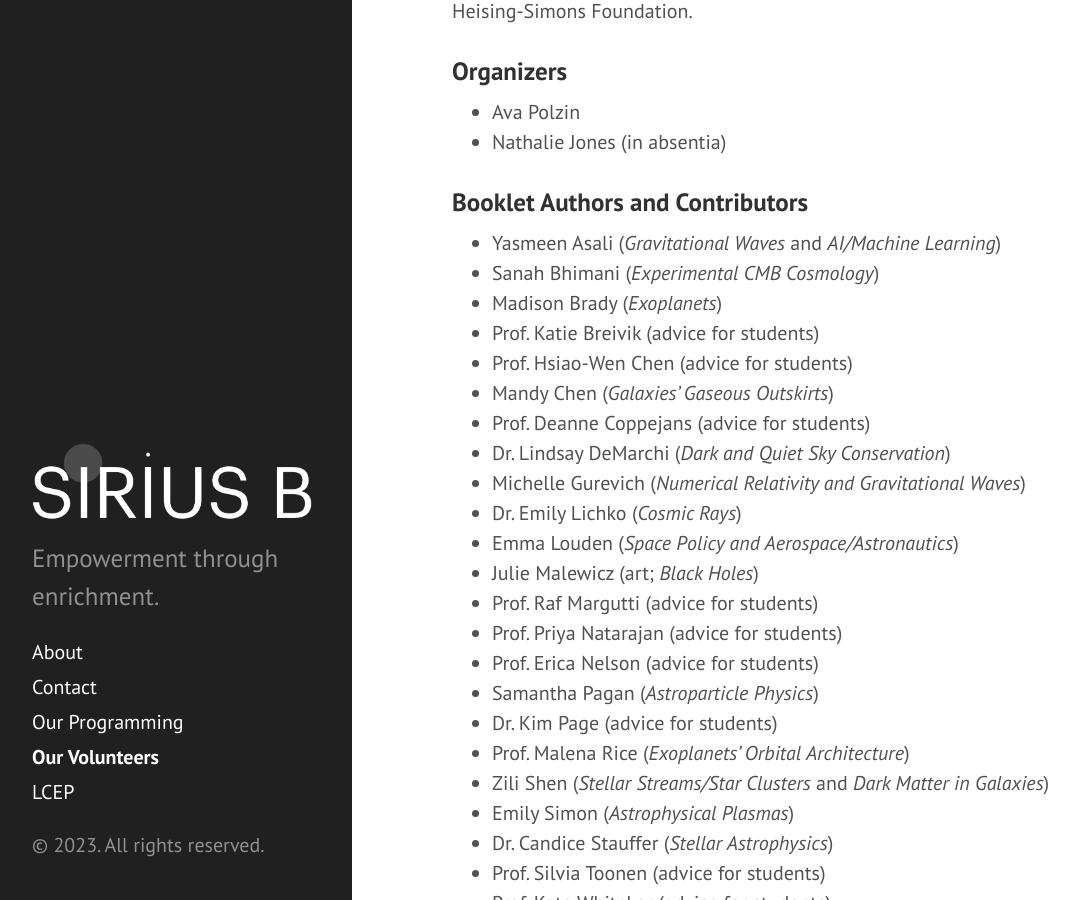
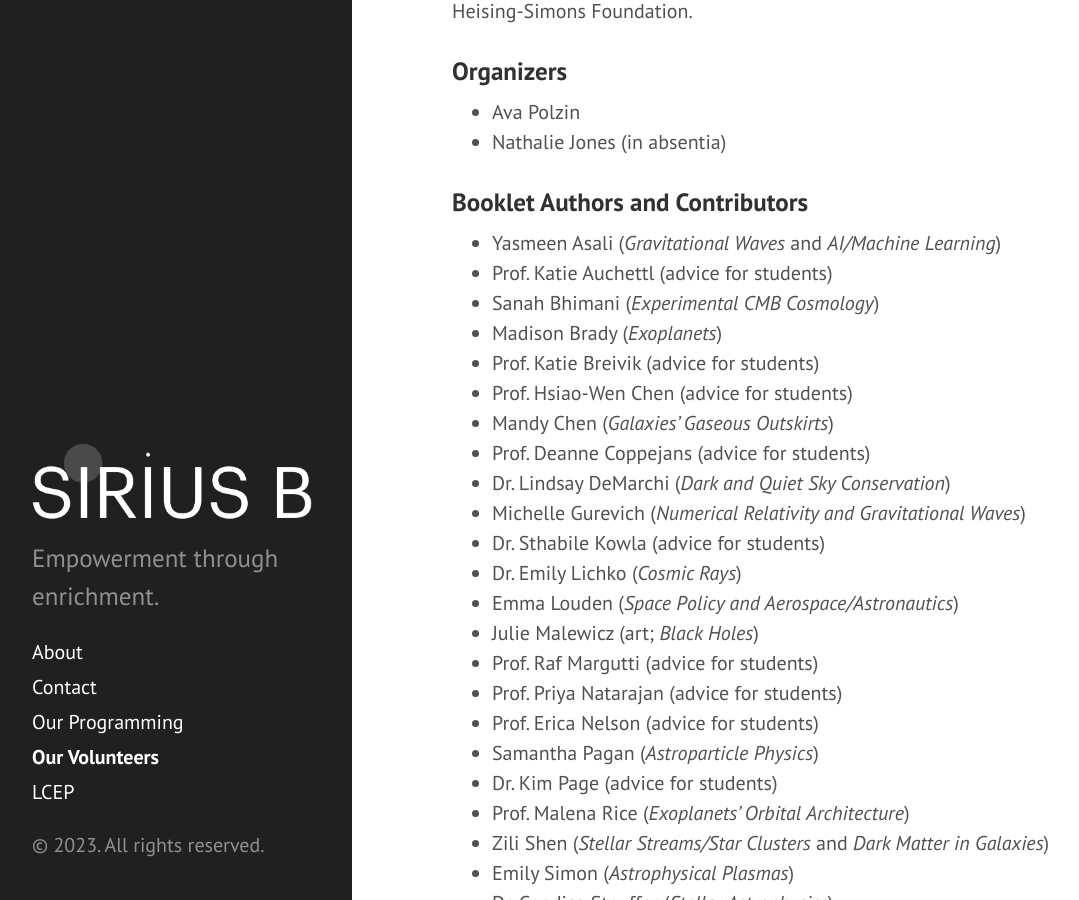
Before and after one commit to siriusb-org/siriusb-org.github.io, a Jekyll site: the page built from volunteers.md, in a window 1280 px wide and 900 px high, scrolled down 472 px. Shown: the whole window, without its empty margins (8-1087 px from the left). Built offline with Jekyll 4.4.1, drawn with Linux system fonts in a browser that asks for light colours.

Commit message:
final list for VERGE booklet

```diff
--- a/volunteers.md
+++ b/volunteers.md
@@ -16,6 +16,7 @@ Funded by the International Astronomical Union North American Regional Office of
 
 ### Booklet Authors and Contributors
 - Yasmeen Asali (*Gravitational Waves* and *AI/Machine Learning*)
+- Prof. Katie Auchettl (advice for students)
 - Sanah Bhimani (*Experimental CMB Cosmology*)
 - Madison Brady (*Exoplanets*)
 - Prof. Katie Breivik (advice for students)
@@ -24,6 +25,7 @@ Funded by the International Astronomical Union North American Regional Office of
 - Prof. Deanne Coppejans (advice for students)
 - Dr. Lindsay DeMarchi (*Dark and Quiet Sky Conservation*)
 - Michelle Gurevich (*Numerical Relativity and Gravitational Waves*)
+- Dr. Sthabile Kowla (advice for students)
 - Dr. Emily Lichko (*Cosmic Rays*)
 - Emma Louden (*Space Policy and Aerospace/Astronautics*)
 - Julie Malewicz (art; *Black Holes*)
```
